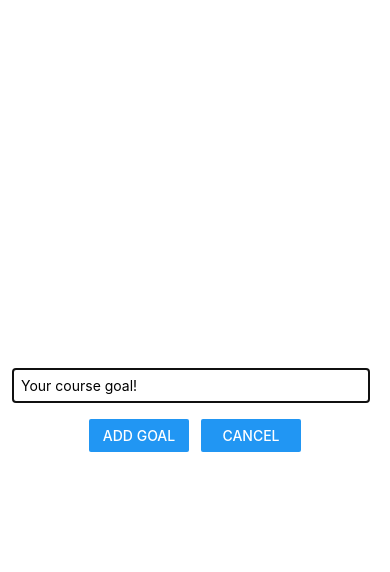
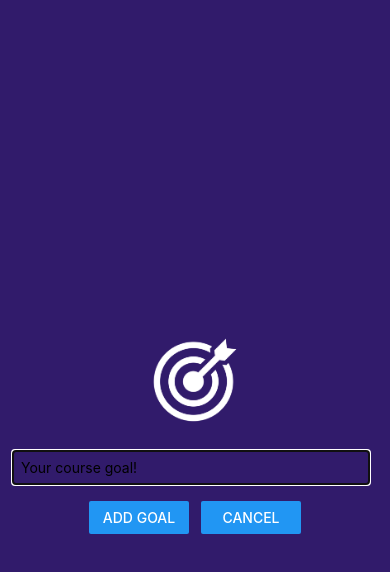
Before and after one commit to ErxrilOwl/RNCourse, a React Native app: screen / in a window 390 px wide. Both pictures are taken after a click on the button "ADD NEW GOAL". Shown: the top 572 px of the page. Built offline with nearby package versions, Linux system fonts and the light colour scheme.

Commit message:
feat: added image

```diff
--- a/components/GoalInput.js
+++ b/components/GoalInput.js
@@ -1,5 +1,5 @@
 import { useState } from 'react';
-import { View, TextInput, Button, StyleSheet, Modal } from 'react-native';
+import { View, TextInput, Button, StyleSheet, Modal, Image } from 'react-native';
 
 export const GoalInput = (props) => {
     const [enteredGoalText, setEnteredGoalText] = useState('');
@@ -16,6 +16,7 @@
     return (
         <Modal visible={props.visible} animationType='slide'>
             <View style={styles.inputContainer}>
+                <Image style={styles.image} source={require('../assets/images/goal.png')} />
                 <TextInput
                     style={styles.textInput}
                     placeholder='Your course goal!'
@@ -41,9 +42,7 @@
         justifyContent: 'center',
         alignItems: 'center',
         padding: 16,
-        marginBottom: 24,
-        borderBottomWidth: 1,
-        borderBottomColor: '#cccccc',
+        backgroundColor: '#311b6b'
     },
     buttonContainer: {
         marginTop: 16,
@@ -60,4 +59,9 @@
         marginRight: 8,
         padding: 8,
     },
+    image: {
+        width: 100,
+        height: 100,
+        margin: 20
+    }
 })
```
Also changed, not shown: assets/images/goal.png (added).
